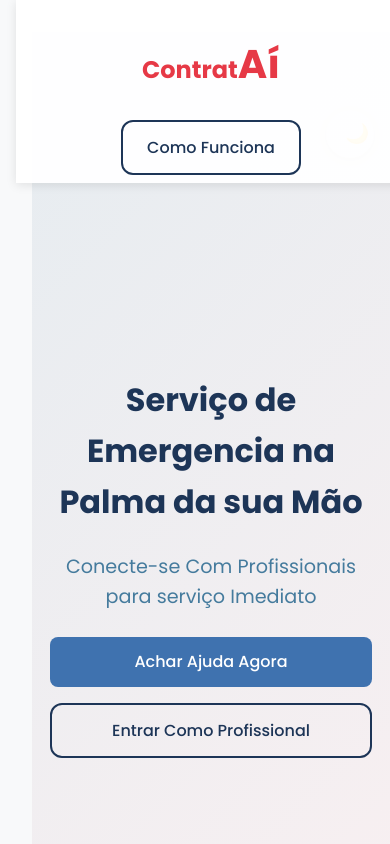
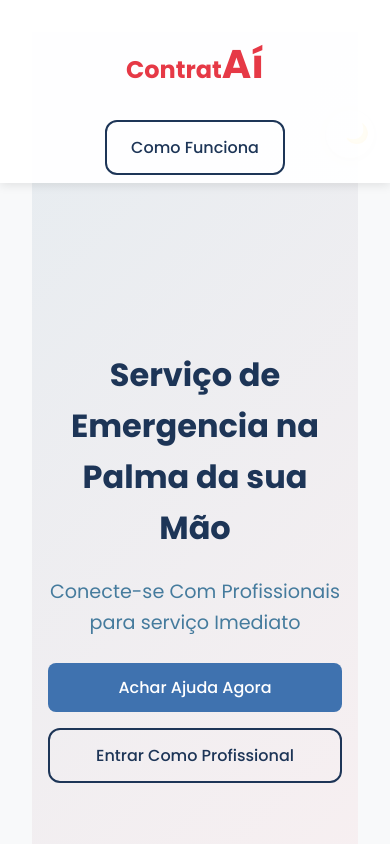
Before and after one commit to Yachmann/ETEC_TCC_REPOSITORIO_2025, a React (Vite) app: page / in a window 390 px wide. Shown: the top 844 px of the page. Built offline with nearby package versions, Linux system fonts and the light colour scheme.

Commit message:
centralizacao da tela css

```diff
--- a/src/pages/Home.css
+++ b/src/pages/Home.css
@@ -1,4 +1,10 @@
 @import url('https://fonts.googleapis.com/css2?family=Poppins:wght@300;400;500;600;700&display=swap');
+html, body {
+   max-width: 100%;
+  overflow-x: hidden;
+  margin: 0;
+  padding: 0;
+}
 
 :root {
   --primary: #1d3557;
@@ -8,9 +14,11 @@
   --white: #ffffff;
   --radius: 12px;
   --transition: 0.3s ease;
+  margin: 0;
 }
 
 * {
+  margin: 0;
   margin: 0;
   padding: 0;
   box-sizing: border-box;
@@ -27,8 +35,7 @@ body {
 }
 
 .container {
-  width: 100%;
-  overflow-x: hidden;
+
 }
 
 /* Navbar */
@@ -81,6 +88,7 @@ body {
   padding-top: 100px;
   padding: 5%;
   min-height: 100vh;
+  width: 100%;
   background: linear-gradient(135deg, rgba(69, 123, 157, 0.1), rgba(230, 57, 70, 0.05));
   display: flex;
   flex-direction: column;
@@ -206,13 +214,16 @@ body {
 
 /* Responsivo */
 @media (max-width: 768px) {
+
   .hero-content h1 {
     margin-top: 7em;
     font-size: 2rem;
   }
   .h1Contrata{
     margin-top: 1em;
-  }
+  }body {
+  overflow-x: hidden;
+}
 
   .hero-buttons {
     flex-direction: column;
@@ -234,8 +245,8 @@ body {
 
   .navbar {
     align-items: center; /* Centraliza o conteúdo verticalmente */
-    flex-direction: column; /* Faz o logo e os links ficarem em coluna */
-    padding: 0.5rem 5%; /* Reduz altura do header */
+    flex-direction: column;
+    padding: 0.5rem 5%;
   }
 
   .logo {
```
